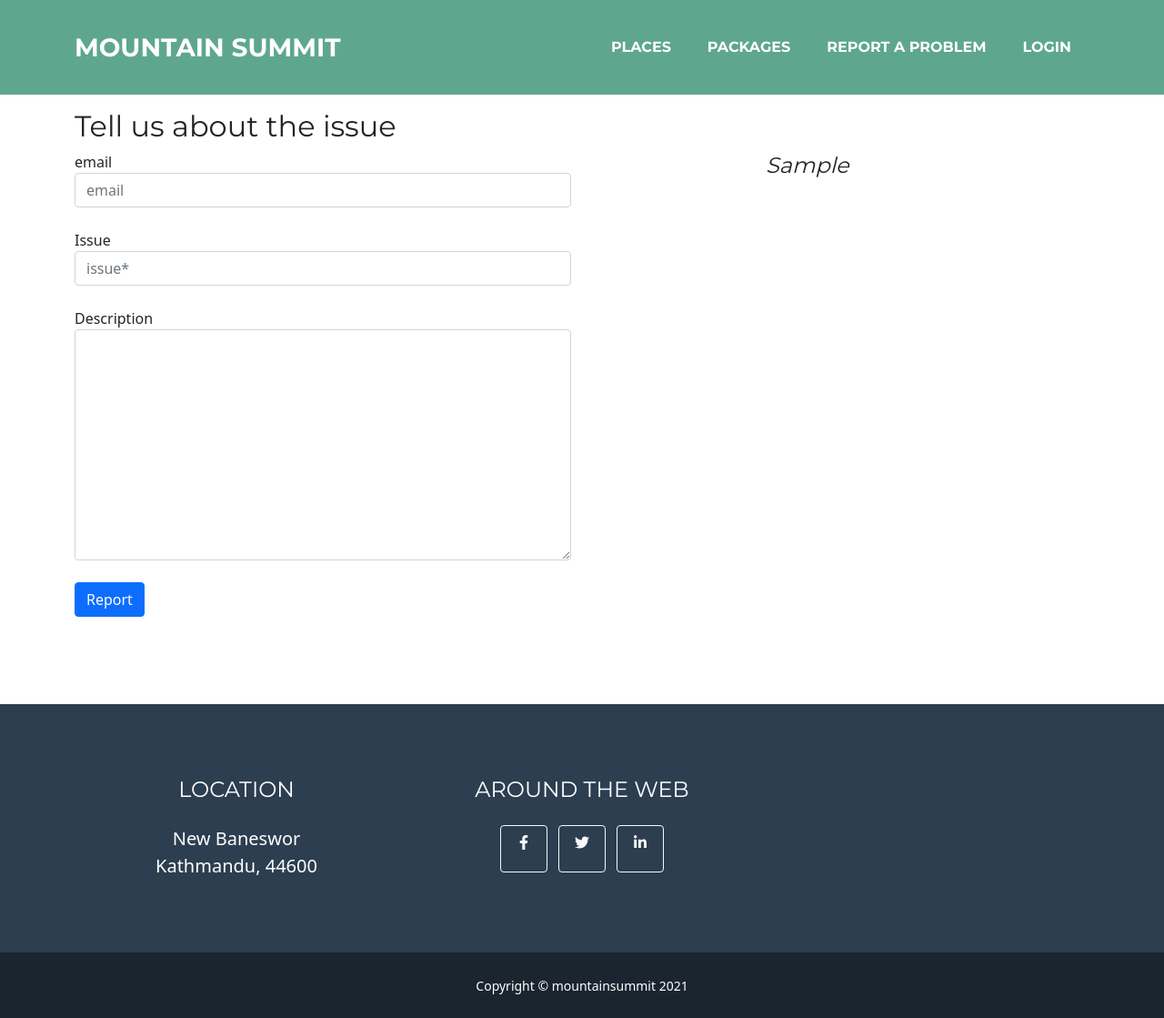
After one commit to czarjersey23/mountain_summit, a Django app: page /report/ in a window 1280 px wide. The commit adds this page. Shown: the whole page at 91% size. Run offline with Django 3.2, Linux system fonts and the light colour scheme; tables that the repository leaves empty hold one stand-in row (values such as "Sample post"); some libraries are stand-ins or nearby versions.

Commit message:
add tips and problem

```diff
--- a/src/accounts/views.py
+++ b/src/accounts/views.py
@@ -1,6 +1,7 @@
 from django.shortcuts import redirect, render, get_object_or_404
 from django.contrib.auth.decorators import login_required
 from .models import Profile
+from dashboard.models import Tips
 
 
 @login_required
@@ -16,7 +17,8 @@ def profile(request):
 @login_required
 def create_profile(request):
     if request.method == 'GET':
-        return render(request, 'accounts/create_profile.html')
+        tip = Tips.objects.order_by('?').first()
+        return render(request, 'accounts/create_profile.html',{'tip':tip})
     data = request.POST
     profile = Profile()
     profile.user = request.user
--- a/src/dashboard/admin.py
+++ b/src/dashboard/admin.py
@@ -1,5 +1,7 @@
 from django.contrib import admin
-from .models import Package, Book
+from .models import Package, Book, ReportProblem, Tips
 
 admin.site.register(Package)
 admin.site.register(Book)
+admin.site.register(ReportProblem)
+admin.site.register(Tips)
--- a/src/dashboard/models.py
+++ b/src/dashboard/models.py
@@ -2,6 +2,21 @@ from django.db import models
 from django.contrib.auth import get_user_model
 User = get_user_model()
 
+
+class ReportProblem(models.Model):
+    email = models.EmailField(max_length=200)
+    issue = models.CharField(max_length=100)
+    description = models.TextField(null=False)
+
+    def __str__(self):
+        return self.issue
+
+
+class Tips(models.Model):
+    tips = models.CharField(max_length=250)
+
+    def __str__(self):
+        return self.tips
 
 class Package(models.Model):
     title = models.CharField(max_length=100)
--- a/src/dashboard/templates/dashboard/packages.html
+++ b/src/dashboard/templates/dashboard/packages.html
@@ -4,7 +4,7 @@
 <div class="row justify-content">
     {% if data %}
         {% for package in data %}
-            <div class="col-md-6 col-lg-3 m-2">
+            <div class="col-md-9 col-lg-3 m-2">
                 <div class="card">
                     <img class="card-img-top" src="/media/{{package.image}}" alt="Card image cap" style="width: 100%;height: 350px;">
                     <div class="card-body">
@@ -15,6 +15,9 @@
                     <p>{{package.date}}</p>
                     </div>
                 </div>
+            </div>
+            <div class="col-md-3">
+                <h3><i>{{ tip.tips }}</i></h4>
             </div>
         {% endfor %}
 
--- /dev/null
+++ b/src/dashboard/templates/dashboard/report_problem.html
@@ -0,0 +1,42 @@
+{% extends 'base.html' %}
+
+{% block content %}
+<div class="container-fluid p-0 fix">
+    <div class="row">
+        <div class="col-md-6">
+            <h2>Tell us about the issue</h2>
+            <form method="POST" action="{% url 'report-problem' %}">
+
+                {% csrf_token %}
+                {% if request.user.is_anonymous %}
+                <div class="form-group">
+                    <label>email</label>
+                    <input type="email" class="form-control" name="email" placeholder="email" required>
+                </div>
+                <br>
+                {% endif %}
+
+                <div class="form-group">
+                  <label>Issue</label>
+                  <input type="text" class="form-control" name="issue" placeholder="issue*" required>
+                </div>
+                <br>
+
+                <div class="form-group">
+                    <label>Description</label>
+                    <textarea class="form-control" name="description" id="" cols="30" rows="10" required></textarea>
+                </div>
+
+                <br>
+
+                <button type="submit" class="btn btn-primary">Report</button>
+              </form>
+        </div>
+        <div class="col-md-2"></div>
+        <div class="col-md-4">
+            <br><br>
+            <h4><i>{{ tip.tips }}</i></h4>
+        </div>
+    </div>
+</div>
+{% endblock %}
--- a/src/dashboard/urls.py
+++ b/src/dashboard/urls.py
@@ -17,4 +17,9 @@ urlpatterns = [
     path('booked-packages/', views.booked_packages, name="booked-packages"),
 
 
+    # report_problem
+
+    path('report/',views.report_problem,name="report-problem"),
+
+
 ]
--- a/src/dashboard/views.py
+++ b/src/dashboard/views.py
@@ -2,7 +2,7 @@ from django.shortcuts import redirect, render, get_object_or_404
 from django.contrib.auth.decorators import login_required
 from django.http import HttpResponse
 
-from .models import Package, Book
+from .models import Package, Book, ReportProblem, Tips
 
 """
 Default home page
@@ -30,7 +30,8 @@ def add_packages(request):
 
 def all_packages(request):
     data = Package.objects.all();
-    return render(request, 'dashboard/packages.html',{'data':data})
+    tip = Tips.objects.order_by('?').first()
+    return render(request, 'dashboard/packages.html',{'data':data,'tip':tip})
 
 def package_details(request, id):
     data = get_object_or_404(Package,pk=id)
@@ -100,3 +101,20 @@ def cancel_package(request, package_id):
 def booked_packages(request):
     packages = Book.objects.filter(user=request.user)
     return render(request,'dashboard/booked_packages.html',{'packages':packages})
+
+"""
+Report a problem
+"""
+
+def report_problem(request):
+    if request.method == "GET":
+        tip = Tips.objects.order_by('?').first()
+        return render(request,'dashboard/report_problem.html',{'tip':tip})
+    if request.user.is_anonymous:
+        email = request.POST['email']
+    else:
+        email = request.user.email
+    issue = request.POST['issue']
+    description = request.POST['description']
+    ReportProblem.objects.create(email=email,issue=issue,description=description);
+    return render(request, 'dashboard/success_submit.html')
--- a/src/templates/base.html
+++ b/src/templates/base.html
@@ -35,7 +35,7 @@
                         {% if not request.user.is_authenticated %}
                             <li class="nav-item mx-0 mx-lg-1"><a class="nav-link py-3 px-0 px-lg-3 rounded" href="{% url 'places' %}"">Places</a></li>
                             <li class="nav-item mx-0 mx-lg-1"><a class="nav-link py-3 px-0 px-lg-3 rounded" href="{% url 'packages' %}">Packages</a></li>
-                            <li class="nav-item mx-0 mx-lg-1"><a class="nav-link py-3 px-0 px-lg-3 rounded" href="#contact">Report a problem</a></li>
+                            <li class="nav-item mx-0 mx-lg-1"><a class="nav-link py-3 px-0 px-lg-3 rounded" href="{% url 'report-problem' %}">Report a problem</a></li>
                             <li class="nav-item mx-0 mx-lg-1"><a class="nav-link py-3 px-0 px-lg-3 rounded" href="/accounts/login/">Login</a></li>
 
                         {% else %}
@@ -61,7 +61,7 @@
                                   {{request.user.email}}
                                 </a>
                                 <div class="dropdown-menu" aria-labelledby="navbarDropdown">
-                                    <a class="dropdown-item" href="/accounts/logout/">Report a problem</a>
+                                    <a class="dropdown-item" href="{% url 'report-problem' %}">Report a problem</a>
                                     <a class="dropdown-item" href="{% url 'profile' %}">Profile</a>
                                     <a class="dropdown-item" href="/accounts/logout/">Logout</a>
                                 </div>
```
Also changed, not shown: src/accounts/templates/accounts/create_profile.html (+6 -1 lines), src/dashboard/templates/dashboard/success_submit.html (added, +14 -0 lines), src/dashboard/migrations/0002_reportproblem_tips.py (added).
